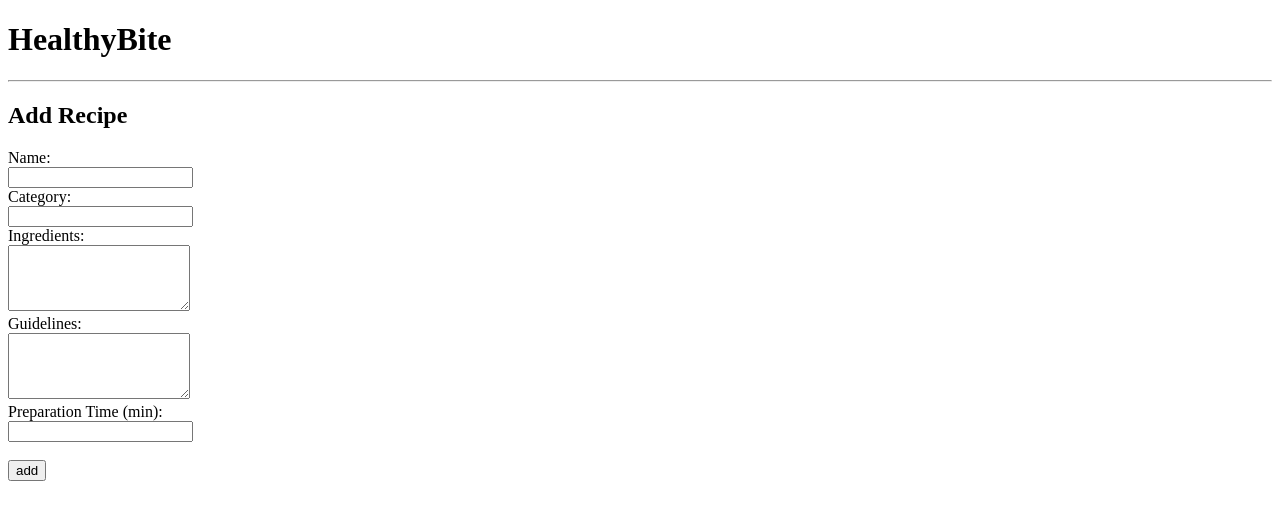
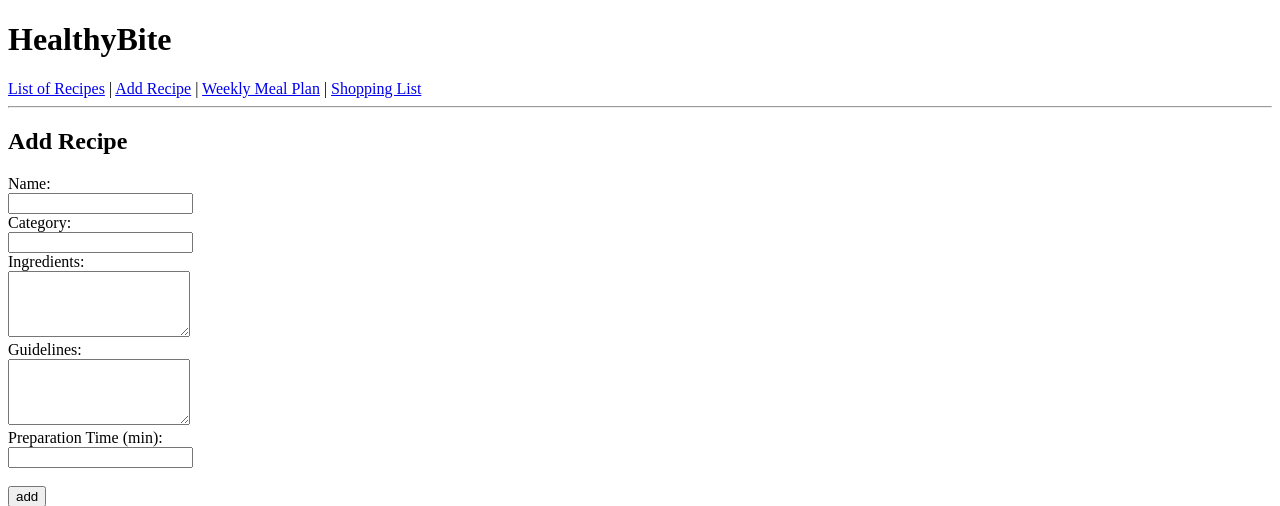
Before and after one commit to qhajdari/HealthyBiteApp, a Flask app: page /add in a window 1280 px wide. Shown: the top 506 px of the page. Run offline with Flask 3, Linux system fonts and the light colour scheme.

Commit message:
Applied Layered Architecture

```diff
--- a/app.py
+++ /dev/null
@@ -1,47 +0,0 @@
-from flask import Flask, render_template, request, redirect, url_for
-from flask_sqlalchemy import SQLAlchemy
-
-app = Flask(__name__)
-app.config['SQLALCHEMY_DATABASE_URI'] = 'sqlite:///healthybite.db'
-app.config['SQLALCHEMY_TRACK_MODIFICATIONS'] = False
-db = SQLAlchemy(app)
-
-# We will temporarily insert the models here
-class Recipe(db.Model):
-    id = db.Column(db.Integer, primary_key=True)
-    name = db.Column(db.String(100), nullable=False)
-    category = db.Column(db.String(50))
-    ingredients = db.Column(db.Text)
-    instructions = db.Column(db.Text)
-    prep_time = db.Column(db.Integer)
-
-@app.route('/')
-def index():
-    recipes = Recipe.query.all()
-    return render_template('index.html', recipes=recipes)
-
-@app.route('/add', methods=['GET', 'POST'])
-def add_recipe():
-    if request.method == 'POST':
-        name = request.form['name']
-        category = request.form['category']
-        ingredients = request.form['ingredients']
-        instructions = request.form['instructions']
-        prep_time = int(request.form['prep_time'])
-
-        recipe = Recipe(
-            name=name,
-            category=category,
-            ingredients=ingredients,
-            instructions=instructions,
-            prep_time=prep_time
-        )
-        db.session.add(recipe)
-        db.session.commit()
-        return redirect(url_for('index'))
-    return render_template('add_recipe.html')
-
-if __name__ == '__main__':
-    with app.app_context():
-        db.create_all()
-    app.run(debug=True)
--- /dev/null
+++ b/app/controllers.py
@@ -0,0 +1,57 @@
+from flask import render_template, request, redirect, url_for
+from app import app, db
+from app.models import Recipe, MealPlan
+
+DAYS_OF_WEEK = ['Monday', 'Tuesday', 'Wednesday', 'Thirsday', 'Friday', 'Saturday', 'Sunday']
+
+@app.route('/')
+def index():
+    recipes = Recipe.query.all()
+    return render_template('index.html', recipes=recipes)
+
+@app.route('/add', methods=['GET', 'POST'])
+def add_recipe():
+    if request.method == 'POST':
+        name = request.form['name']
+        category = request.form['category']
+        ingredients = request.form['ingredients']
+        instructions = request.form['instructions']
+        prep_time = int(request.form['prep_time'])
+
+        recipe = Recipe(
+            name=name,
+            category=category,
+            ingredients=ingredients,
+            instructions=instructions,
+            prep_time=prep_time
+        )
+        db.session.add(recipe)
+        db.session.commit()
+        return redirect(url_for('index'))
+    return render_template('add_recipe.html')
+
+@app.route('/meal_planner', methods=['GET', 'POST'])
+def meal_planner():
+    recipes = Recipe.query.all()
+    if request.method == 'POST':
+        MealPlan.query.delete()
+        db.session.commit()
+        for day in DAYS_OF_WEEK:
+            recipe_id = request.form.get(day)
+            if recipe_id and recipe_id != 'None':
+                plan = MealPlan(day=day, recipe_id=int(recipe_id))
+                db.session.add(plan)
+        db.session.commit()
+        return redirect(url_for('meal_planner'))
+    plans = {plan.day: plan.recipe_id for plan in MealPlan.query.all()}
+    return render_template('meal_planner.html', days=DAYS_OF_WEEK, recipes=recipes, plans=plans)
+
+@app.route('/shopping_list')
+def shopping_list():
+    plans = MealPlan.query.all()
+    ingredients = []
+    for plan in plans:
+        ingr_list = plan.recipe.ingredients.split(',')
+        ingredients.extend([i.strip() for i in ingr_list])
+    unique_ingredients = sorted(set(ingredients))
+    return render_template('shopping_list.html', ingredients=unique_ingredients)
--- /dev/null
+++ b/app/templates/base.html
@@ -0,0 +1,18 @@
+<!doctype html>
+<html lang="en">
+<head>
+  <meta charset="UTF-8">
+  <title>HealthyBite</title>
+</head>
+<body>
+  <h1>HealthyBite</h1>
+  <nav>
+    <a href="{{ url_for('index') }}">List of Recipes</a> |
+    <a href="{{ url_for('add_recipe') }}">Add Recipe</a> |
+    <a href="{{ url_for('meal_planner') }}">Weekly Meal Plan</a> |
+    <a href="{{ url_for('shopping_list') }}">Shopping List</a>
+  </nav>
+  <hr>
+  {% block content %}{% endblock %}
+</body>
+</html>
--- a/templates/index.html
+++ b/app/templates/index.html
@@ -1,13 +1,12 @@
 {% extends 'base.html' %}
 
 {% block content %}
-  <h2>REcipe List</h2>
-  <a href="{{ url_for('add_recipe') }}">Add new recipe</a>
+  <h2>List of Recipes</h2>
   <ul>
     {% for recipe in recipes %}
       <li><strong>{{ recipe.name }}</strong> - {{ recipe.category }} - {{ recipe.prep_time }} min</li>
     {% else %}
-      <li>There's no registered recipes.</li>
+      <li>There's no registered recipe.</li>
     {% endfor %}
   </ul>
 {% endblock %}
--- /dev/null
+++ b/run.py
@@ -0,0 +1,6 @@
+from app import app, db
+
+if __name__ == '__main__':
+    with app.app_context():
+        db.create_all()
+    app.run(debug=True)
--- a/templates/base.html
+++ /dev/null
@@ -1,12 +0,0 @@
-<!doctype html>
-<html lang="en">
-<head>
-  <meta charset="UTF-8">
-  <title>HealthyBite</title>
-</head>
-<body>
-  <h1>HealthyBite</h1>
-  <hr>
-  {% block content %}{% endblock %}
-</body>
-</html>
```
Also changed, not shown: app/__init__.py (added, +10 -0 lines), app/models.py (added, +15 -0 lines), app/templates/meal_planner.html (added, +24 -0 lines), app/templates/add_recipe.html (renamed from templates/add_recipe.html), instance/healthybite.db, models.py (deleted).
